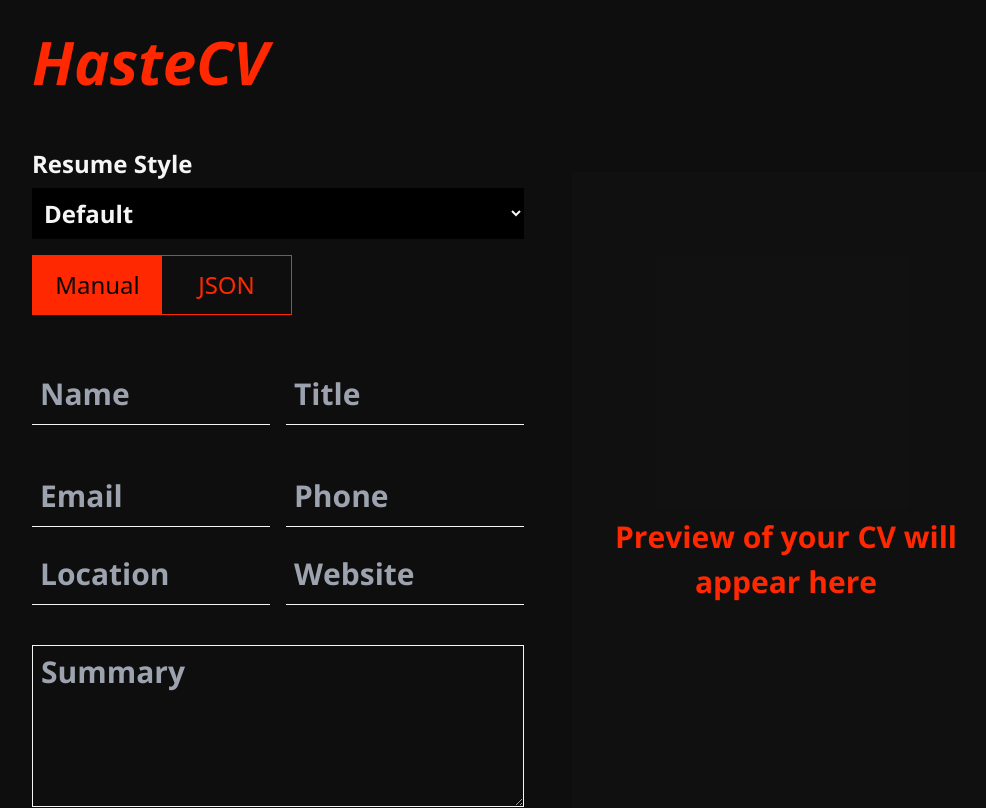
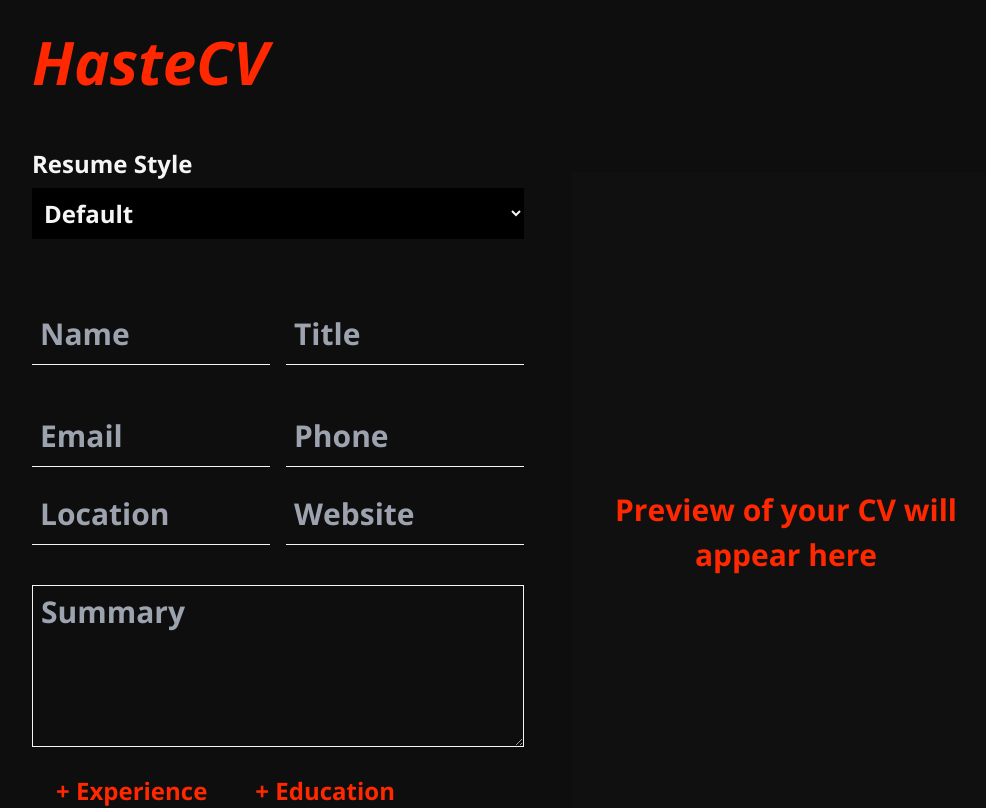
Before and after one commit to Chrisdalbano/hastecv, a Vue app in the folder pdfgen-front/: page / in a window 1280 px wide. Shown: the top 808 px of the page, without its empty margins (108-1094 px from the left). Built offline with nearby package versions, Linux system fonts and the light colour scheme.

Commit message:
removed buttons from this to homeview layout

```diff
--- a/pdfgen-front/src/components/home/ResumeForm.vue
+++ b/pdfgen-front/src/components/home/ResumeForm.vue
@@ -1,33 +1,9 @@
 <template>
   <div class="py-4">
-    <div class="mb-4 flex items-center">
-      <div class="switch-toggle">
-        <button
-          @click="toggleView('form')"
-          :class="{
-            active: view === 'form',
-            inactive: view !== 'form'
-          }"
-          class="switch-toggle-button"
-        >
-          Manual
-        </button>
-        <button
-          @click="toggleView('json')"
-          :class="{
-            active: view === 'json',
-            inactive: view !== 'json'
-          }"
-          class="switch-toggle-button"
-        >
-          JSON
-        </button>
-      </div>
-    </div>
+    <div class="mb-4 flex items-center"></div>
   </div>
 
   <div class="py-4">
-    <div v-show="view === 'form'">
       <form @submit.prevent="submitForm">
         <div class="grid grid-cols-1 gap-4 md:grid-cols-2">
           <input
@@ -182,13 +158,9 @@
           <button type="submit" class="haste-button">Generate</button>
         </div>
 
-        <div></div>
       </form>
-    </div>
 
-    <div v-if="view === 'json'">
-      <JsonEditor />
-    </div>
+
 
     <ReusableModal
       :show="showModal"
@@ -251,10 +223,8 @@ import { useResumeDataStore } from "@/stores/resumeData";
 import { ref } from "vue";
 
 import ReusableModal from "@/components/ReusableModal.vue";
-import JsonEditor from "@/components/JsonEditor.vue";
 
 const store = useResumeDataStore();
-const view = ref("form");
 const showModal = ref(false);
 const modalType = ref("");
 const modalTitle = ref("");
@@ -262,7 +232,7 @@ const newEntry = ref({});
 const emit = defineEmits(["submit"]);
 
 function submitForm() {
-  emit("submit", JSON.stringify(store.resumeData));
+  store.generatePdf(JSON.stringify(store.resumeData));
 }
 
 function openModal(type) {
@@ -299,45 +269,6 @@ function removeEducation(index) {
 function removeSkill(index) {
   store.resumeData.skills.splice(index, 1);
 }
-function toggleView(newView) {
-  view.value = newView;
-}
 </script>
 
-<style scoped>
-.switch-toggle {
-  --width: 260px;
-  --height: 60px;
-
-  position: relative;
-  width: var(--width);
-  height: var(--height);
-
-  background: transparent;
-  border: 1px solid var(--haste-yellow);
-  display: flex;
-  justify-content: space-between;
-}
-
-.switch-toggle-button {
-  flex: 1;
-  padding: 10px 0;
-  font-size: 24px;
-  font-weight: 500;
-  text-align: center;
-  border-radius: calc(var(--radius) - var(--offset));
-  transition:
-    background-color 250ms cubic-bezier(0.93, 0.26, 0.07, 0.69),
-    color 250ms cubic-bezier(0.93, 0.26, 0.07, 0.69);
-}
-
-.switch-toggle-button.active {
-  background-color: var(--haste-yellow);
-  color: var(--primary-black);
-}
-
-.switch-toggle-button.inactive {
-  background-color: transparent;
-  color: var(--haste-yellow);
-}
-</style>
+<style scoped></style>
```
